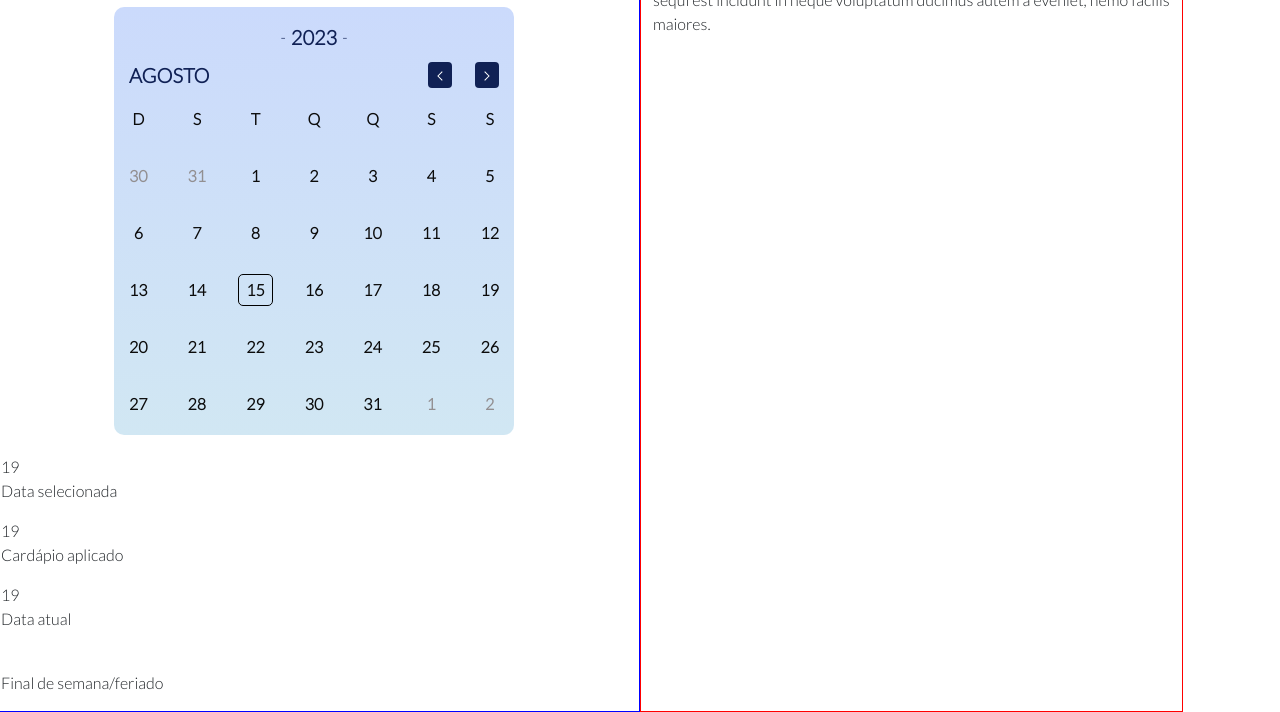
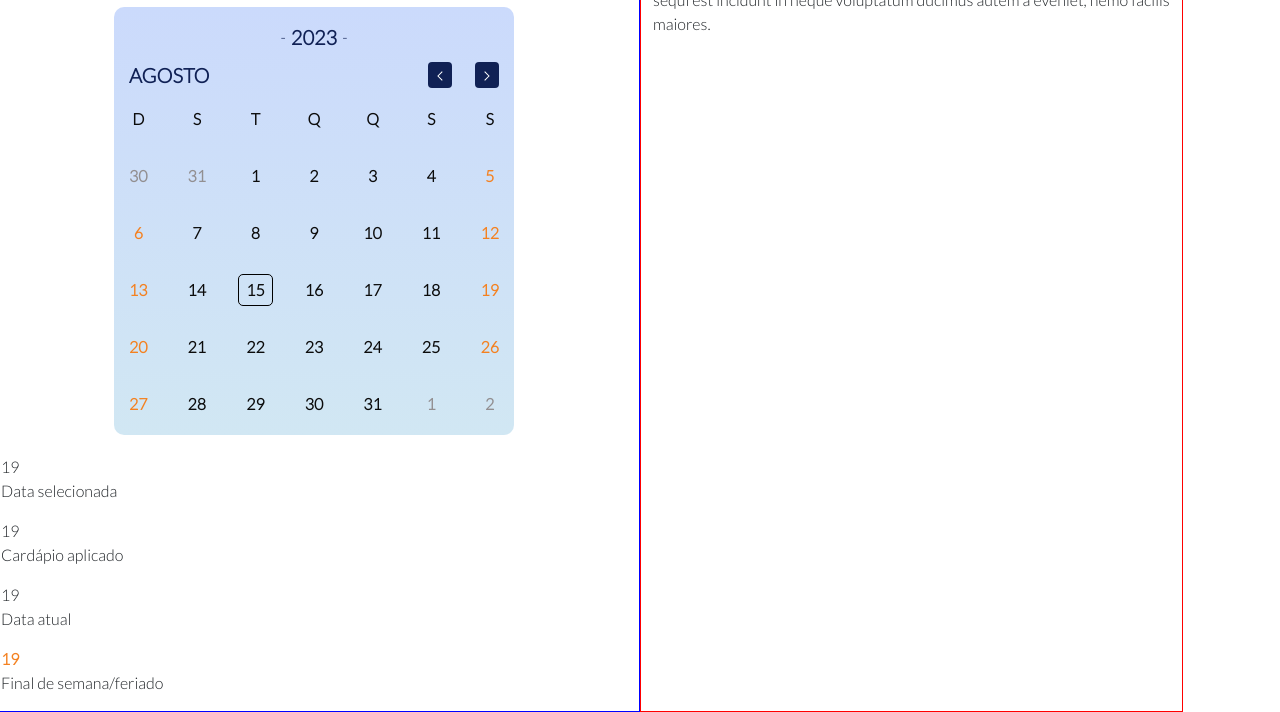
Before and after one commit to Cristian-ferre/calendario_dinamico, a plain HTML site: page index.html in a window 1280 px wide. Shown: the part 171-883 px from the top of the page. Drawn offline with nearby package versions, Linux system fonts and the light colour scheme; no server answers.

Commit message:
feat: Exibir finais de semana adicionado

```diff
--- a/calendarMenu/calendarMenu.css
+++ b/calendarMenu/calendarMenu.css
@@ -184,6 +184,7 @@
 }
 
 .weekend {
-    color: white !important;
-    border-radius: 5px;
+    font-weight: 700;
+    color: #F48120 !important;
+    pointer-events: none;
 }
--- a/calendarMenu/calendarMenu.js
+++ b/calendarMenu/calendarMenu.js
@@ -68,6 +68,7 @@ function CalendarControl() {
             );
             monthLabel.innerHTML = calendarControl.calMonthName[calendar.getMonth()];
         },
+
         selectDate: function (e) {
 
 
@@ -205,8 +206,7 @@ function CalendarControl() {
                     ).innerHTML += `<div class="number-item" data-num=${count}><a class="dateNumber" href="#">${count++}</a></div>`;
                 }
             }
-            //document.querySelector('')
-            //remaining dates after month dates
+
             for (let j = 0; j < prevDateCount + 1; j++) {
                 document.querySelector(
                     ".calendar-menu .calendar-body"
@@ -216,7 +216,8 @@ function CalendarControl() {
             calendarControl.plotPrevMonthDates(prevMonthDatesArray);
             calendarControl.plotNextMonthDates();
 
-
+            // Chama a função para marcar os finais de semana
+            calendarControl.markWeekends();
         },
         attachEvents: function () {
             let prevBtn = document.querySelector(".calendar-menu .calendar-prev a");
@@ -241,24 +242,21 @@ function CalendarControl() {
             }
         },
         markWeekends: function () {
-            // const dateNumbers = document.querySelectorAll(".calendar-menu .dateNumber");
-            // dateNumbers.forEach((dateNumber) => {
-            //     const dayNumber = parseInt(dateNumber.textContent);
-
-            //     const currentDate = new Date(
-            //         calendarControl.localDate.getFullYear(),
-            //         calendarControl.localDate.getMonth(),
-            //         dayNumber
-            //     );
-            //     // console.log(currentDate);
-            //     const dayOfWeek = currentDate.getDay(); // 0 (domingo) a 6 (sábado)
-            //     console.log(dayOfWeek);
-            //     if (dayOfWeek === 3 || dayOfWeek === 4) { // Domingo ou sábado
-            //         dateNumber.classList.add("weekend");
-            //     } else {
-            //         dateNumber.classList.remove("weekend");
-            //     }
-            // });
+            const dateNumbers = document.querySelectorAll(".calendar-menu .dateNumber");
+            dateNumbers.forEach((dateNumber) => {
+                const dayNumber = parseInt(dateNumber.textContent);
+                const currentYear = calendar.getFullYear();
+                const currentMonth = calendar.getMonth();
+                const currentDate = new Date(currentYear, currentMonth, dayNumber);
+                console.log(currentDate);
+                const dayOfWeek = currentDate.getDay(); // 0 para domingo, 1 para segunda, ..., 6 para sábado
+                console.log(dayOfWeek);
+                if (dayOfWeek === 0 || dayOfWeek === 6) {
+                    dateNumber.classList.add("weekend");
+                } else {
+                    dateNumber.classList.remove("weekend");
+                }
+            });
         },
         markHolidays: function (feriados) {
             const dateNumbers = document.querySelectorAll(".calendar-menu .dateNumber");
@@ -350,22 +348,3 @@ function CalendarControl() {
 }
 
 const calendarControl = new CalendarControl();
-
-// async function teste(){
-
-//     await fetch(`https://date.nager.at/api/v3/LongWeekend/2023/BR`)
-//                 .then(response => response)
-//                 .then(data => data.json())
-//                 .finally(response => response)
-
-
-//                 fetch(`https://date.nager.at/api/v3/LongWeekend/2023/BR`)
-//                 .then(response => response)
-//                 .then(data => {
-//                     // Data contém uma lista de feriados
-//                     console.log(data.json());
-
-//                     // Chamando o método para marcar os feriados no calendário
-//                 })
-//                 //.then(response => console.log(response))
-// }
```
Also changed, not shown: teste.html (deleted, +0 -47 lines).
